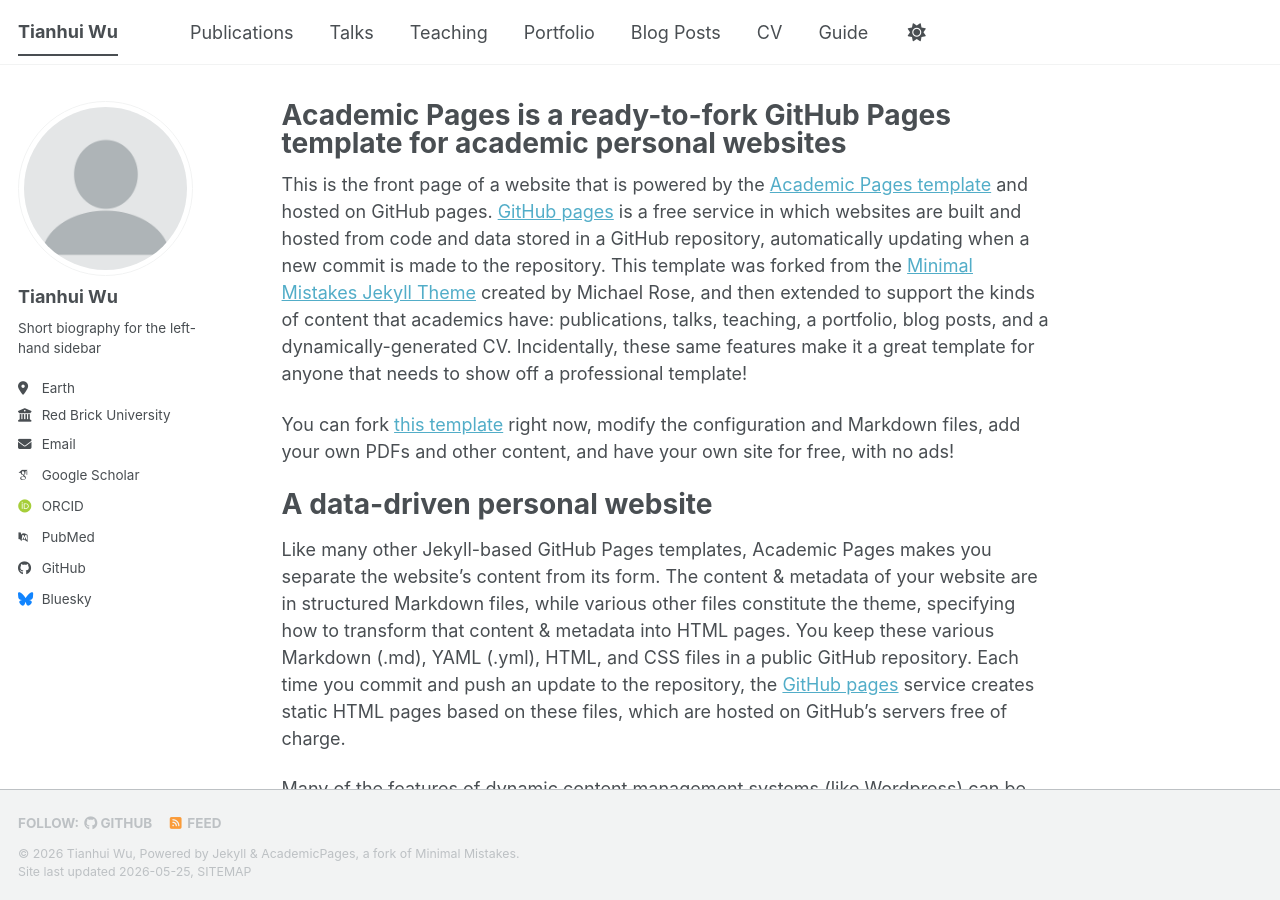
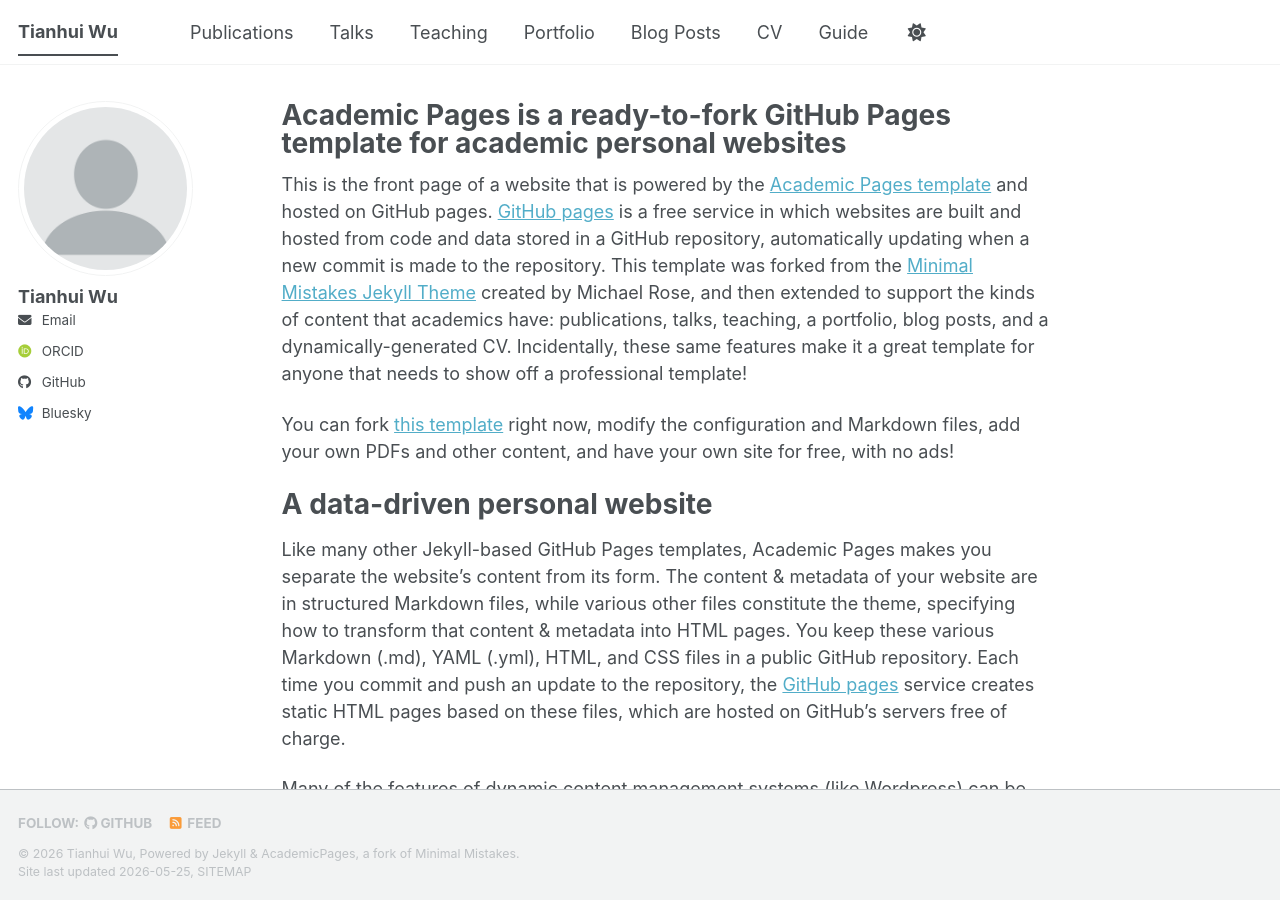
Before and after one commit to tianhuiwu/tianhuiwu.github.io, a Jekyll site: the page built from _pages/about.md, in a window 1280 px wide and 900 px high. Built offline with Jekyll 4.4.1, drawn with Linux system fonts in a browser that asks for light colours; some web fonts are replaced; a script bundle is joined from its source files by our own code; library files that are not in the unit come from our copies.

Commit message:
Update _config.yml

```diff
--- a/_config.yml
+++ b/_config.yml
@@ -26,22 +26,19 @@ author:
   avatar           : "profile.png"
   name             : "Tianhui Wu"
   pronouns         : # example: "she/her"
-  bio              : "Short biography for the left-hand sidebar"
-  location         : "Earth"
-  employer         : "Red Brick University"
   uri              : # URL
-  email            : "none@example.org"
+  email            : "tianhui-wu@uiowa.edu"
 
   # Academic websites
   academia         : # URL
   arxiv            : # URL - Update with the correct link to your profile
-  googlescholar    : "https://scholar.google.com/citations?user=PS_CX0AAAAAJ"
+  googlescholar    : # URL
   inspire-hep      : # URL
   impactstory      : # URL
-  orcid            : "https://orcid.org/yourorcidurl"
+  orcid            : "https://orcid.org/0009-0006-9460-5589"
   semantic         : # URL
   ssrn             : # URL
-  pubmed           : "https://www.ncbi.nlm.nih.gov/pubmed/?term=john+snow"
+  pubmed           : # URL
   researchgate     : # URL
   scopus           : # URL
   zotero           : # URL
@@ -51,7 +48,7 @@ author:
   bitbucket        : # Username - Update with your username on the site
   codepen          : # Username
   dribbble         : # Username
-  github           : "academicpages"
+  github           : "https://github.com/tianhuiwu"
   kaggle           : # Username
   stackoverflow    : # User number or user number and name (i.e., use "1" or "1/jeff-atwood")
 
```
